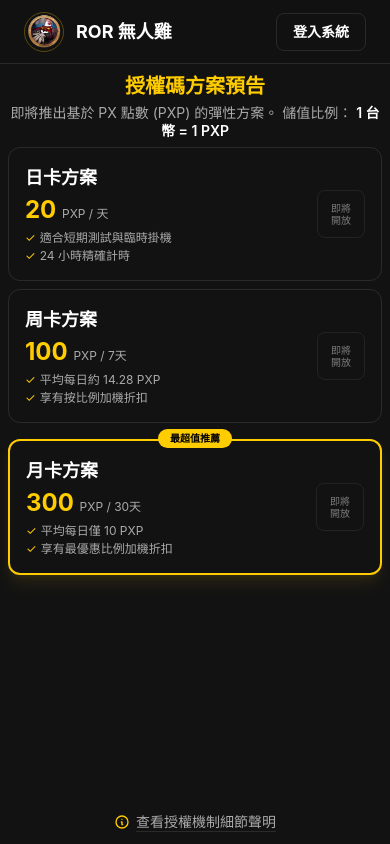
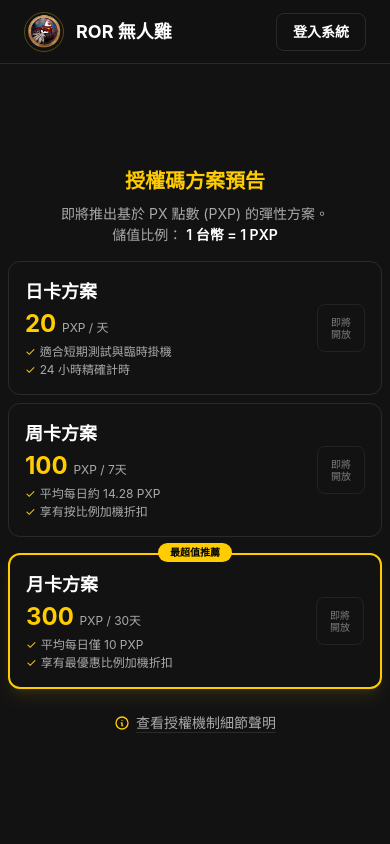
Before and after one commit to w8s3suimin/ROR_PX, a Vue app: page /pricing in a window 390 px wide. Built offline with nearby package versions, Linux system fonts and the light colour scheme.

Commit message:
Fix subtitle text wrapping and move info button closer to cards

```diff
--- a/src/views/Pricing.vue
+++ b/src/views/Pricing.vue
@@ -1,14 +1,13 @@
 <template>
-  <div class="min-h-[calc(100vh-4rem)] p-2 md:p-4 max-w-7xl mx-auto py-2 md:py-12 relative flex flex-col items-center justify-center">
+  <div class="min-h-[calc(100vh-4rem)] p-2 md:p-4 max-w-7xl mx-auto py-4 md:py-12 relative flex flex-col items-center justify-center">
     <!-- Header -->
-    <div class="text-center mb-2 md:mb-12">
-      <h1 class="text-xl md:text-4xl font-bold text-ror-accent mb-1 md:mb-4">
+    <div class="text-center mb-4 md:mb-12">
+      <h1 class="text-xl md:text-4xl font-bold text-ror-accent mb-2 md:mb-4">
         授權碼方案預告
       </h1>
-      <p class="text-ror-muted text-sm md:text-lg max-w-2xl mx-auto leading-tight md:leading-normal">
-        即將推出基於 PX 點數 (PXP) 的彈性方案。<br class="hidden md:block"/>
-        <span class="inline-block md:hidden"> </span>
-        儲值比例： <span class="text-white font-semibold">1 台幣 = 1 PXP</span>
+      <p class="text-ror-muted text-sm md:text-lg max-w-2xl mx-auto leading-normal">
+        即將推出基於 PX 點數 (PXP) 的彈性方案。<br/>
+        儲值比例：<span class="text-white font-semibold whitespace-nowrap ml-1">1 台幣 = 1 PXP</span>
       </p>
     </div>
 
@@ -81,7 +80,7 @@
     </div>
 
     <!-- 底部聲明按鈕 -->
-    <button @click="showInfoModal = true" class="group flex items-center justify-center text-ror-muted hover:text-white transition-colors py-1 md:py-2 px-2 md:px-4 rounded-lg hover:bg-ror-surface/50 text-sm md:text-base mt-auto">
+    <button @click="showInfoModal = true" class="group flex items-center justify-center text-ror-muted hover:text-white transition-colors py-2 px-4 rounded-lg hover:bg-ror-surface/50 text-sm md:text-base mt-2 md:mt-0">
       <svg class="w-4 h-4 md:w-5 md:h-5 mr-1.5 md:mr-2 text-ror-accent group-hover:scale-110 transition-transform" fill="none" stroke="currentColor" viewBox="0 0 24 24"><path stroke-linecap="round" stroke-linejoin="round" stroke-width="2" d="M13 16h-1v-4h-1m1-4h.01M21 12a9 9 0 11-18 0 9 9 0 0118 0z"></path></svg>
       <span class="underline underline-offset-4 decoration-ror-border group-hover:decoration-ror-accent transition-colors">查看授權機制細節聲明</span>
     </button>
```
